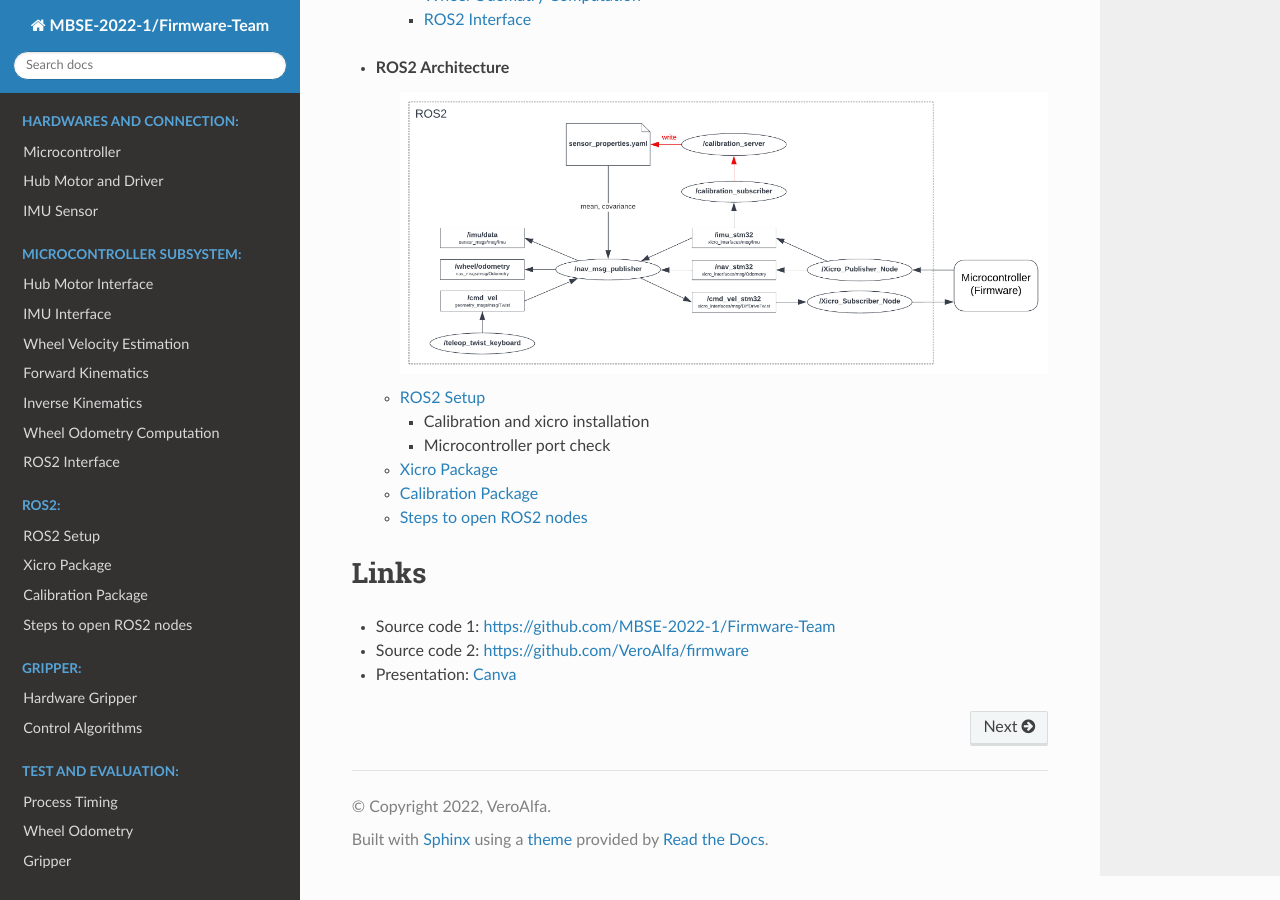
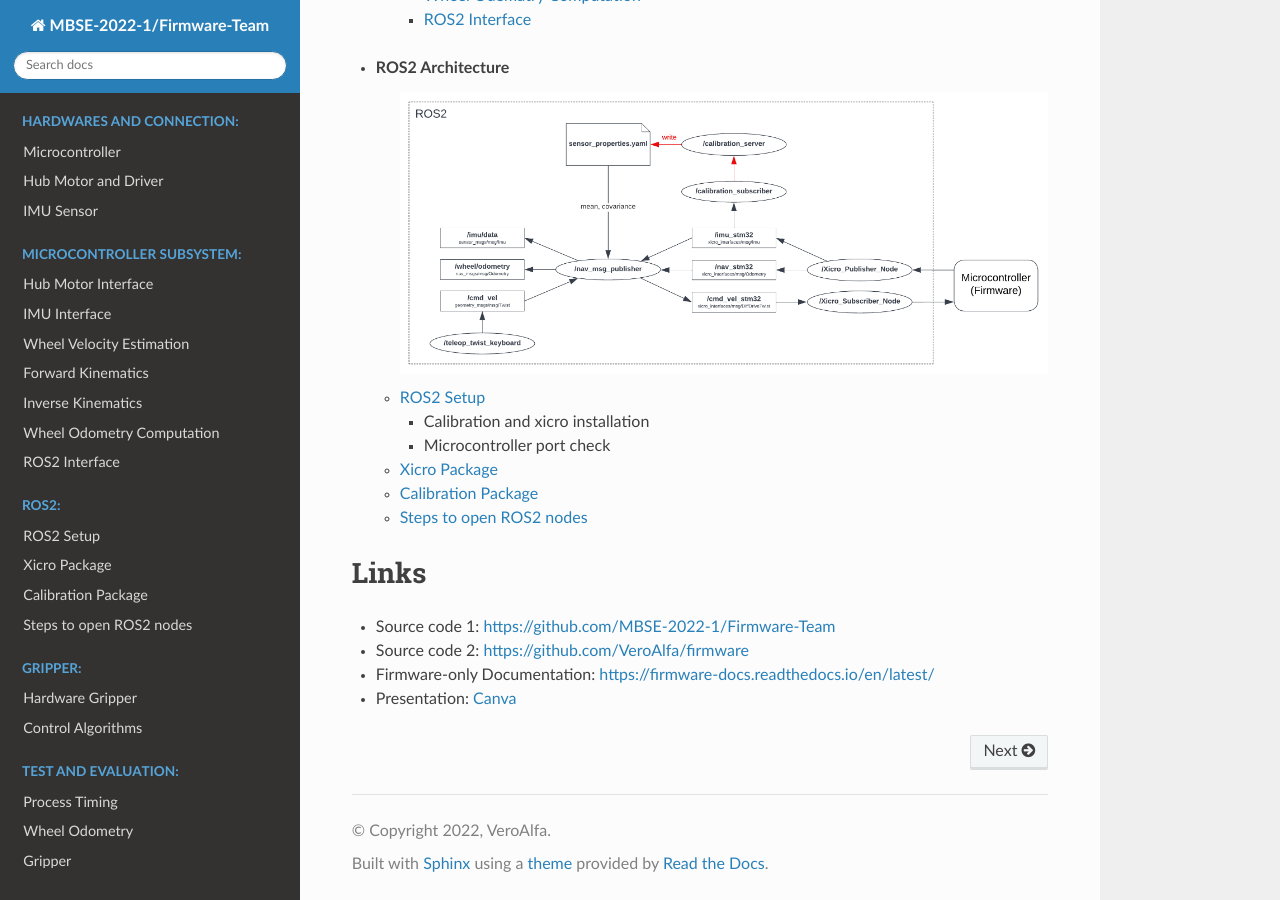
Before and after one commit to VeroAlfa/firmware, a Sphinx documentation site: the page built from docs/index.rst, in a window 1280 px wide and 900 px high, scrolled down 1728 px. Built offline with Sphinx 7.4.7 and the Read the Docs theme 2.0.0, drawn with Linux system fonts in a browser that asks for light colours.

Commit message:
Final commit

```diff
--- a/docs/index.rst
+++ b/docs/index.rst
@@ -142,4 +142,5 @@ Links
 
 * Source code 1: https://github.com/MBSE-2022-1/Firmware-Team
 * Source code 2: https://github.com/VeroAlfa/firmware
+* Firmware-only Documentation: https://firmware-docs.readthedocs.io/en/latest/
 * Presentation: `Canva <https://www.canva.com/design/DAFJLsuDONk/y8OhFXQYMBOMdz5iGOFIEg/view?utm_content=DAFJLsuDONk&utm_campaign=designshare&utm_medium=link&utm_source=publishsharelink>`_
```
Also changed, not shown: 5 other files.
